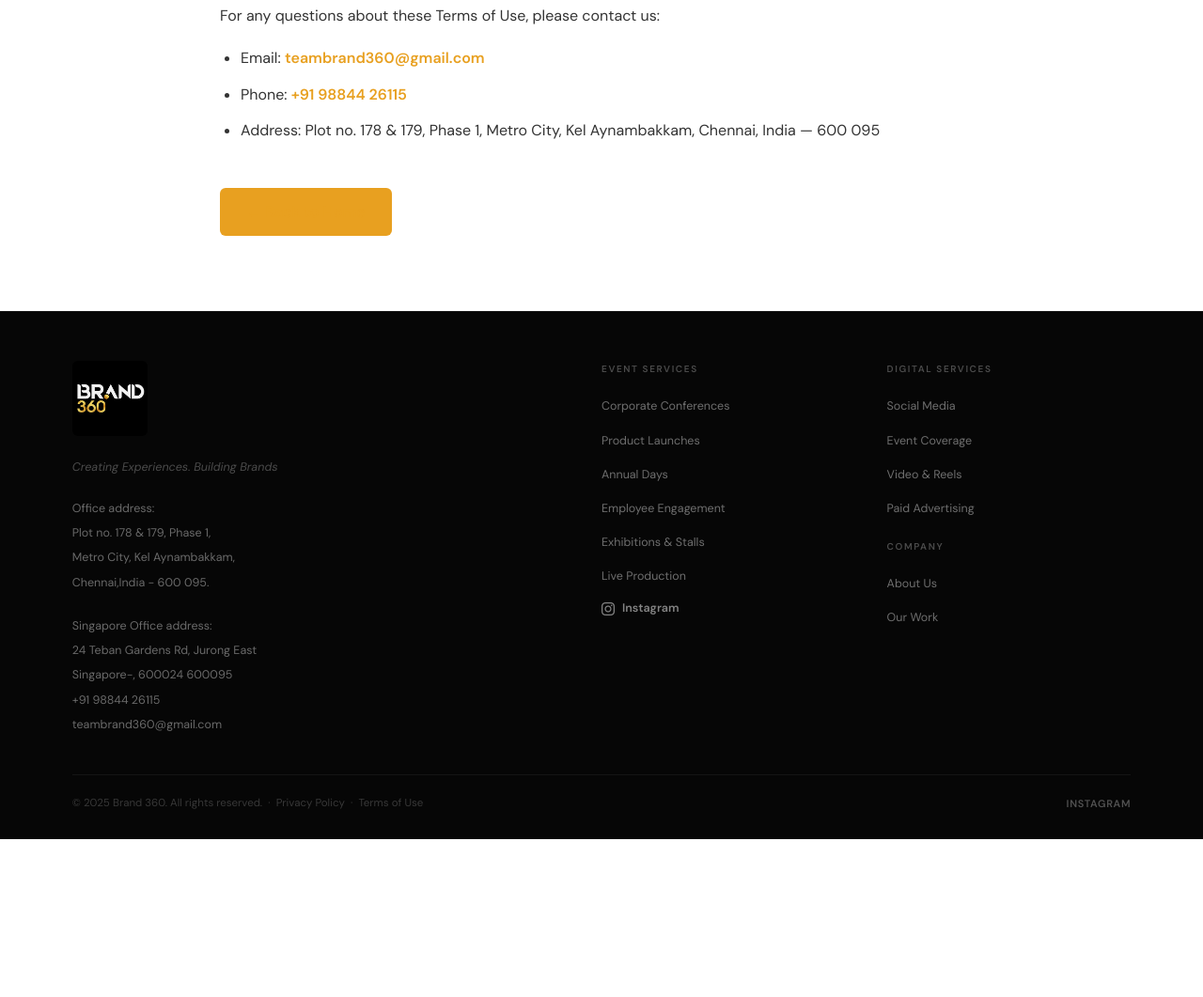
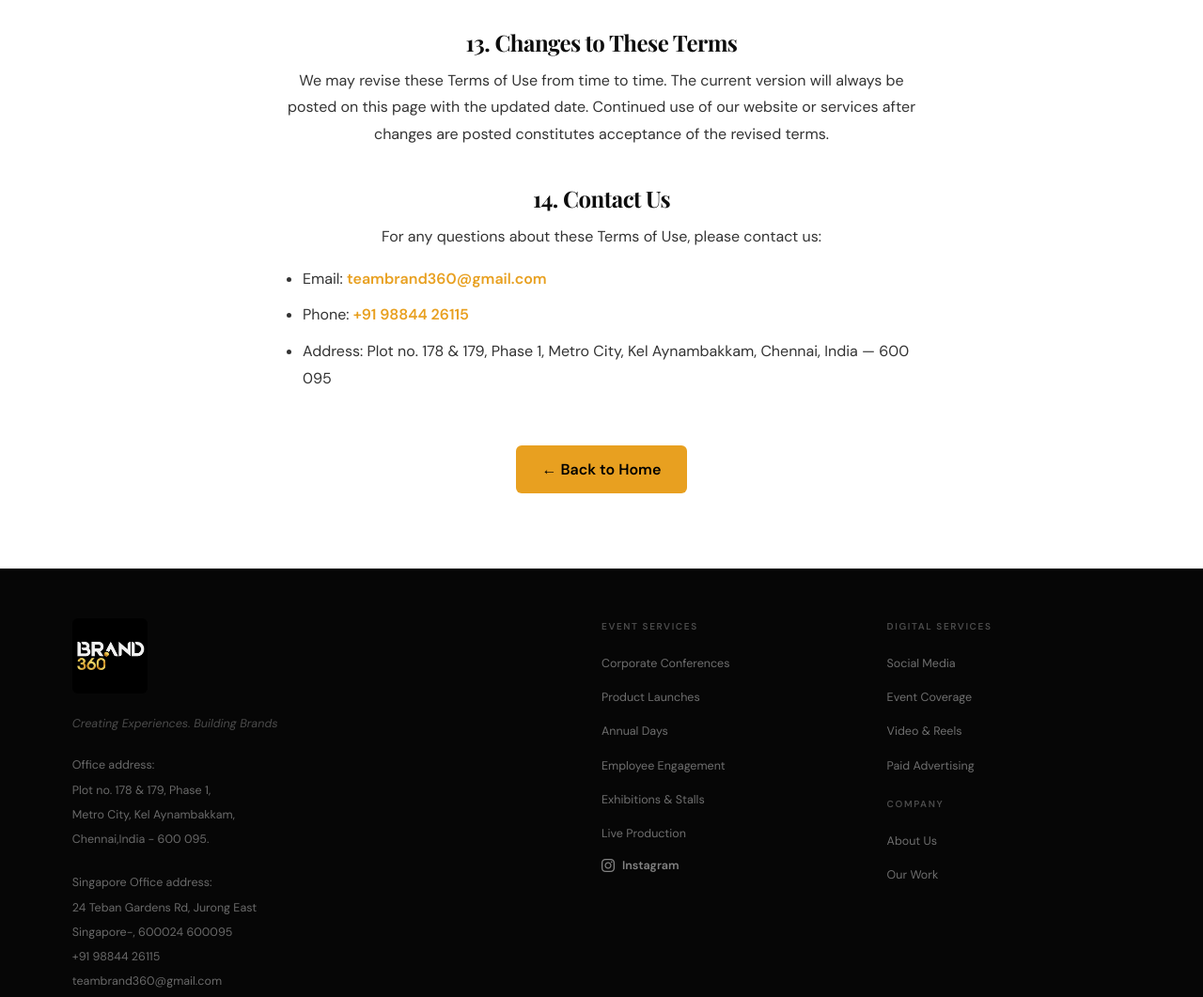
Before and after one commit to ITechTailor/brand360updated, a website built with Vite: page terms-of-use.html in a window 1280 px wide. Shown: the part 3559-4620 px from the top of the page at 94% size. Before the commit the page ends 4452 px from the top, so only its background shows below. Built offline with nearby package versions, Linux system fonts and the light colour scheme.

Commit message:
Fix styling, centering, and footer text

```diff
--- a/terms-of-use.html
+++ b/terms-of-use.html
@@ -16,17 +16,18 @@
         .legal-hero{background:var(--dark);padding:80px 20px 50px;text-align:center;}
         .legal-hero h1{font-family:'Playfair Display',serif;color:#fff;font-size:clamp(30px,5vw,52px);font-weight:900;margin:0 0 10px;}
         .legal-hero p{color:var(--gold);font-size:14px;letter-spacing:2px;text-transform:uppercase;margin:0;}
-        .legal-wrap{max-width:860px;margin:0 auto;padding:60px 24px 80px;color:var(--dark);line-height:1.7;}
+        .legal-wrap{max-width:860px;margin:0 auto;padding:60px 24px 80px;color:var(--dark);line-height:1.7;text-align:center;}
         .legal-wrap h2{font-family:'Playfair Display',serif;font-size:24px;font-weight:700;margin:40px 0 12px;color:var(--dark);}
         .legal-wrap h2:first-child{margin-top:0;}
-        .legal-wrap p,.legal-wrap li{font-family:'DM Sans',sans-serif;font-size:16px;font-weight:400;color:#333;line-height:1.8;margin:0 0 16px;}
-        .legal-wrap ul{padding-left:22px;margin:0 0 16px;}
+        .legal-wrap p,.legal-wrap li{font-family:'DM Sans',sans-serif;font-size:16px;font-weight:400;color:#333;line-height:1.8;margin:0 auto 16px;max-width:680px;}
+        .legal-wrap ul{padding-left:22px;margin:0 auto 16px;max-width:680px;display:inline-block;text-align:left;}
         .legal-wrap ul li{margin-bottom:10px;}
         .legal-wrap a{color:var(--gold);font-weight:600;text-decoration:none;cursor:pointer;}
         .legal-wrap a:hover{text-decoration:underline;}
-        .legal-back{display:inline-block;margin-top:30px;padding:12px 28px;background:var(--gold);color:#000;font-family:'DM Sans',sans-serif;font-weight:600;border-radius:6px;text-decoration:none;cursor:pointer;}
-        .legal-back:hover{filter:brightness(1.05);text-decoration:none;}
-        .updated{font-size:13px;color:#888;font-style:italic;margin-bottom:30px;}
+        .legal-back{display:inline-block;margin-top:30px;padding:12px 28px;background:var(--gold);color:#000 !important;font-family:'DM Sans',sans-serif;font-weight:600;border-radius:6px;text-decoration:none;cursor:pointer;}
+        .legal-back:hover{filter:brightness(1.05);text-decoration:none;color:#000 !important;}
+        .updated{font-size:13px;color:#888;font-style:italic;margin-bottom:30px;text-align:center;}
+        .legal-back-wrap{text-align:center;}
     </style>
 </head>
 <body>
@@ -125,7 +126,9 @@
                 <li>Address: Plot no. 178 &amp; 179, Phase 1, Metro City, Kel Aynambakkam, Chennai, India — 600 095</li>
             </ul>
 
-            <a href="index.html" class="legal-back">← Back to Home</a>
+            <div class="legal-back-wrap">
+                <a href="index.html" class="legal-back">← Back to Home</a>
+            </div>
         </div>
     </main>
 
@@ -182,9 +185,6 @@
         </div>
         <div class="f-bottom">
             <p class="f-copy">&copy; 2025 Brand 360. All rights reserved. &nbsp;·&nbsp; <a href="privacy-policy.html">Privacy Policy</a> &nbsp;·&nbsp; <a href="terms-of-use.html">Terms of Use</a></p>
-            <div class="f-social">
-                <a href="https://www.instagram.com/brand360exp?igsh=dmZrdzRrdGlqNmd0" target="_blank" rel="noopener">Instagram</a>
-            </div>
         </div>
     </footer>
 
```
Also changed, not shown: index.html (+0 -3 lines), privacy-policy.html (+10 -10 lines).
